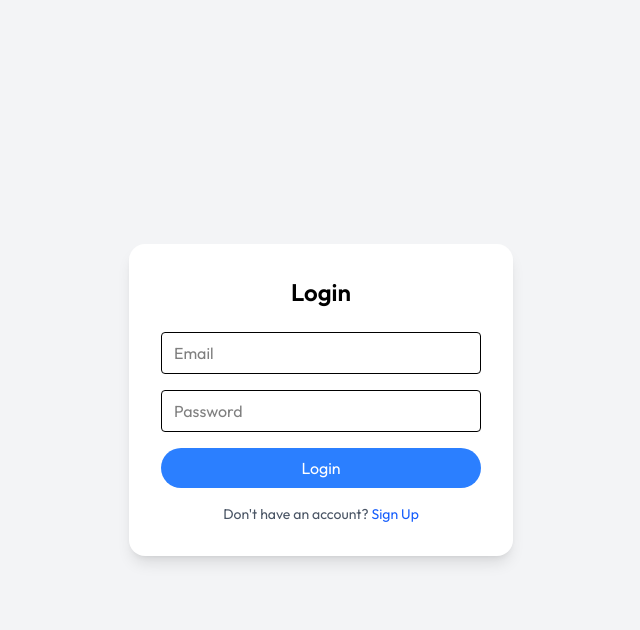
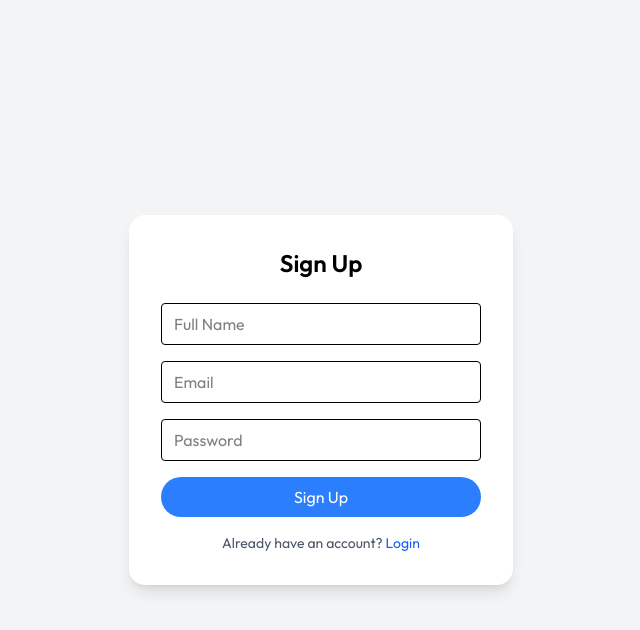
Before and after one commit to arnab-das11/RASS_Project, a React (Vite) app in the folder Frontend/: page /login in a window 1280 px wide. Both pictures are taken after a click on the element "Sign Up". Shown: the top 630 px of the page, without its empty margins (319-959 px from the left). Built offline with nearby package versions, Linux system fonts and the light colour scheme.

Commit message:
login page modified

```diff
--- a/Frontend/src/pages/LoginPage.jsx
+++ b/Frontend/src/pages/LoginPage.jsx
@@ -1,31 +1,71 @@
-import React from "react";
+import React, { useState } from "react";
 
-const LoginPage = () => {
+const AuthPage = () => {
+  const [isLogin, setIsLogin] = useState(true);
+
+  const toggleMode = () => {
+    setIsLogin(!isLogin);
+  };
+
   return (
     <div className="flex items-center justify-center min-h-screen bg-gray-100">
-      <div className="bg-white p-8 rounded-2xl shadow-lg w-80 sm:w-96">
-        <h2 className="text-2xl font-semibold mb-6 text-center">Login</h2>
+      <div className="bg-white p-8 rounded-2xl shadow-lg w-80 sm:w-96 transition-all duration-300">
+        <h2 className="text-2xl font-semibold mb-6 text-center">
+          {isLogin ? "Login" : "Sign Up"}
+        </h2>
 
         <form className="flex flex-col gap-4">
+          {!isLogin && (
+            <input
+              type="text"
+              placeholder="Full Name"
+              className="border rounded px-3 py-2 focus:outline-none"
+            />
+          )}
           <input
-            type="email" placeholder="Email"
-            className="border rounded px-3 py-2 focus:outline-none" />
+            type="email"
+            placeholder="Email"
+            className="border rounded px-3 py-2 focus:outline-none"
+          />
           <input
-            type="password" placeholder="Password"
-            className="border rounded px-3 py-2 focus:outline-none" />
+            type="password"
+            placeholder="Password"
+            className="border rounded px-3 py-2 focus:outline-none"
+          />
           <button
             type="submit"
-            className="bg-blue-500 text-white py-2 rounded-full hover:bg-blue-700" >
-            Login
+            className="bg-blue-500 text-white py-2 rounded-full hover:bg-blue-700 transition-colors"
+          >
+            {isLogin ? "Login" : "Sign Up"}
           </button>
         </form>
 
         <p className="mt-4 text-sm text-center text-gray-600">
-          Don't have an account?{" "}
-          <span className="text-blue-600 hover:underline cursor-pointer"> Sign Up </span> </p>
+          {isLogin ? (
+            <>
+              Don’t have an account?{" "}
+              <span
+                className="text-blue-600 hover:underline cursor-pointer"
+                onClick={toggleMode}
+              >
+                Sign Up
+              </span>
+            </>
+          ) : (
+            <>
+              Already have an account?{" "}
+              <span
+                className="text-blue-600 hover:underline cursor-pointer"
+                onClick={toggleMode}
+              >
+                Login
+              </span>
+            </>
+          )}
+        </p>
       </div>
     </div>
   );
 };
 
-export default LoginPage;
+export default AuthPage;
```
